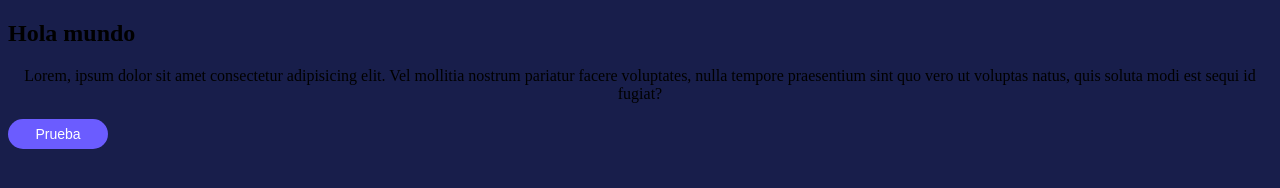
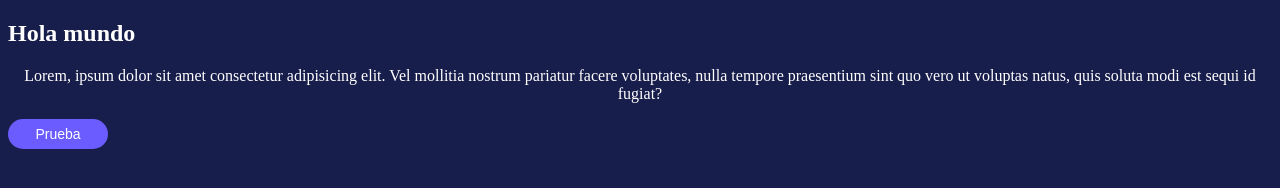
Before and after one commit to Mbedoya29/ejemplo, a plain HTML site: page index.html in a window 1280 px wide. Drawn offline with Linux system fonts and the light colour scheme.

Commit message:
Se cambio el color de todo el texto

```diff
--- a/index.html
+++ b/index.html
@@ -6,9 +6,9 @@
     <title>Document</title>
 </head>
 <body style="background-color: #181E4B;">
-    <h2>Hola mundo</h2>
+    <h2 style="color: white;">Hola mundo</h2>
 
-    <p style="text-align: center;">Lorem, ipsum dolor sit amet consectetur adipisicing elit. Vel mollitia nostrum pariatur facere voluptates, nulla tempore praesentium sint quo vero ut voluptas natus, quis soluta modi est sequi id fugiat?</p>
+    <p style="text-align: center; color: white;">Lorem, ipsum dolor sit amet consectetur adipisicing elit. Vel mollitia nostrum pariatur facere voluptates, nulla tempore praesentium sint quo vero ut voluptas natus, quis soluta modi est sequi id fugiat?</p>
 
     <button style="background-color: #6B5CFF; font-size: 14px; border-radius: 20px; border: none; width: 100px; height: 30px; cursor: pointer;">
         <a style="text-decoration: none; color: white;" href="https://riwi.io/">Prueba</a>
```
